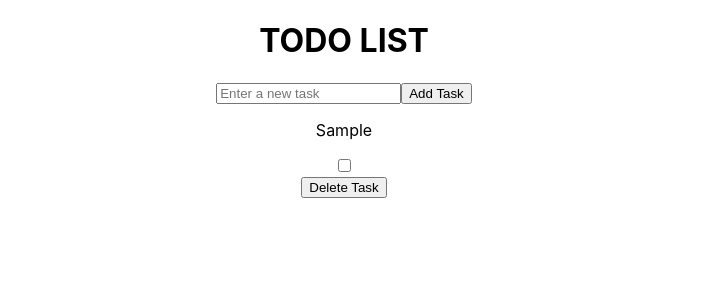
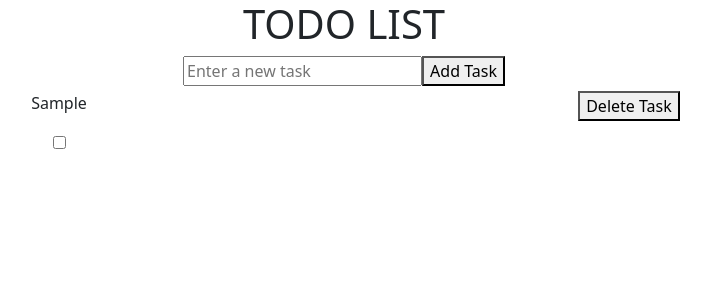
Before and after one commit to ReneRisa/todo-app, a React (Create React App) app: page / in a window 1280 px wide. Both pictures are taken after typing "Sample" into the empty fields and a click on the button "Add Task". Shown: the top 300 px of the page, without its empty margins (296-1007 px from the left). Built offline with nearby package versions, Linux system fonts and the light colour scheme.

Commit message:
adding bootstrap

```diff
--- a/package.json
+++ b/package.json
@@ -6,6 +6,7 @@
     "@testing-library/jest-dom": "^5.17.0",
     "@testing-library/react": "^13.4.0",
     "@testing-library/user-event": "^13.5.0",
+    "bootstrap": "^5.3.2",
     "react": "^18.2.0",
     "react-dom": "^18.2.0",
     "react-scripts": "5.0.1",
--- a/public/index.html
+++ b/public/index.html
@@ -25,6 +25,7 @@
       Learn how to configure a non-root public URL by running `npm run build`.
     -->
     <title>React App</title>
+    <link href="https://cdn.jsdelivr.net/npm/bootstrap@5.3.2/dist/css/bootstrap.min.css" rel="stylesheet" integrity="sha384-T3c6CoIi6uLrA9TneNEoa7RxnatzjcDSCmG1MXxSR1GAsXEV/Dwwykc2MPK8M2HN" crossorigin="anonymous">
   </head>
   <body>
     <noscript>You need to enable JavaScript to run this app.</noscript>
@@ -39,5 +40,6 @@
       To begin the development, run `npm start` or `yarn start`.
       To create a production bundle, use `npm run build` or `yarn build`.
     -->
+    <script src="https://cdn.jsdelivr.net/npm/bootstrap@5.3.2/dist/js/bootstrap.bundle.min.js" integrity="sha384-C6RzsynM9kWDrMNeT87bh95OGNyZPhcTNXj1NW7RuBCsyN/o0jlpcV8Qyq46cDfL" crossorigin="anonymous"></script>
   </body>
 </html>
--- a/src/App.js
+++ b/src/App.js
@@ -1,5 +1,6 @@
 import logo from './logo.svg';
 import './App.css';
+import 'bootstrap/dist/css/bootstrap.min.css';
 import { useState } from'react';
 import TodoList from './TodoList';
 import AddTask from './AddTask';
--- a/src/TodoItem.jsx
+++ b/src/TodoItem.jsx
@@ -1,4 +1,5 @@
 import './TodoItem.css'
+
 function TodoItem({todo, removeTodo, toggleCompleted, index}) {
 
     const handleRemove = (e) => {
@@ -7,8 +8,9 @@
     }
 
     return (
-        <li>
-            <div>
+        <li className='container'>
+            <div className='row'>
+            <div className='col'>
             <p className={todo.completed ? 'completed' : ''}>
                {todo}
             </p>
@@ -16,10 +18,12 @@
                 checked={todo.completed}
                 onChange={() => toggleCompleted(index)}/>
             </div>
-            <div>
+            <div className='col'>
                 <button onClick={handleRemove}>
                     Delete Task
                 </button>
+            </div>
+
             </div>
 
         </li>
@@ -27,4 +31,3 @@
 }
 
 export default TodoItem
-//<button onClick={() => props.deleteTodo(todo.id)}>Delete</button>
--- a/src/index.js
+++ b/src/index.js
@@ -3,6 +3,7 @@
 import './index.css';
 import App from './App';
 import reportWebVitals from './reportWebVitals';
+import 'bootstrap/dist/css/bootstrap.min.css';
 
 const root = ReactDOM.createRoot(document.getElementById('root'));
 root.render(
```
Also changed, not shown: 1 other file (tests, documents, lock files or other folders).
